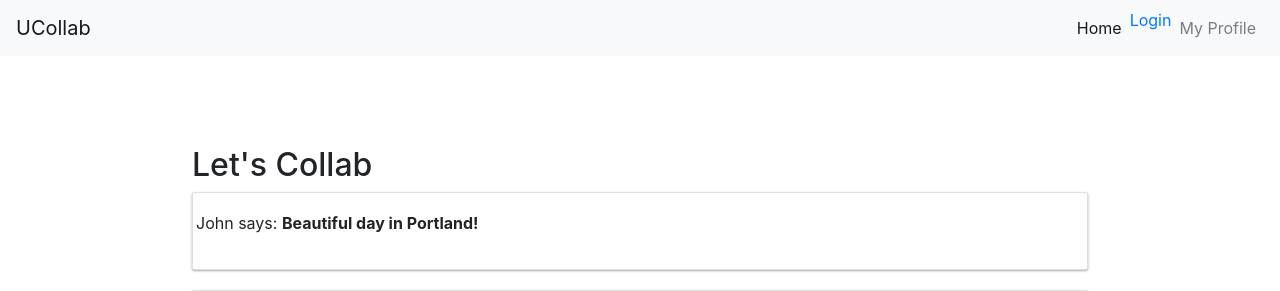
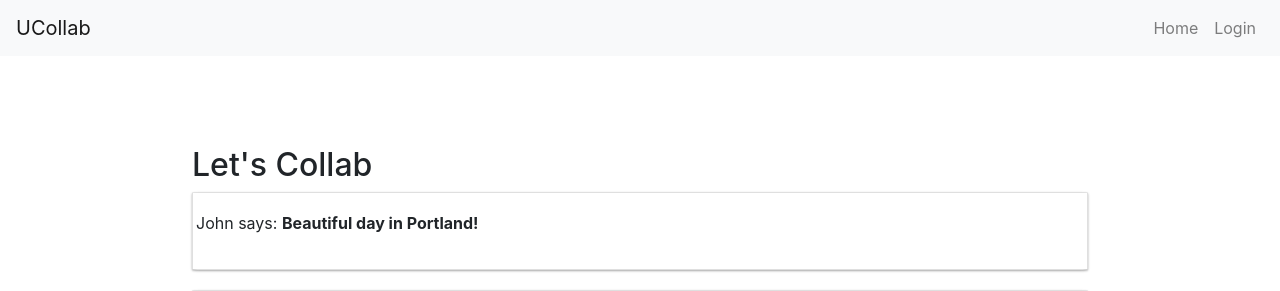
Before and after one commit to samRobertson1/UCollab, a Flask app: page / in a window 1280 px wide. Shown: the top 291 px of the page. Run offline with Flask 2, Linux system fonts and the light colour scheme; some libraries are stand-ins or nearby versions.

Commit message:
fixed navbar

```diff
--- a/app/templates/base.html
+++ b/app/templates/base.html
@@ -9,7 +9,11 @@
       integrity="sha384-Vkoo8x4CGsO3+Hhxv8T/Q5PaXtkKtu6ug5TOeNV6gBiFeWPGFN9MuhOf23Q9Ifjh"
       crossorigin="anonymous"
     />
-    <link rel= "stylesheet" type= "text/css" href= "{{ url_for('static', filename='css/styler.css') }}">
+    <link
+      rel="stylesheet"
+      type="text/css"
+      href="{{ url_for('static', filename='css/styler.css') }}"
+    />
     <meta http-equiv="X-UA-Compatible" content="ie=edge" />
     {% if title %}
     <title>{{ title }} - UCollab</title>
@@ -34,19 +38,26 @@
       <div class="collapse navbar-collapse" id="navbarTogglerDemo01">
         <ul class="navbar-nav ml-auto">
           <li></li>
-          <li class="nav-item active">
+          <li class="nav-item">
             <a class="nav-link" href="{{ url_for('index') }}">Home</a>
-	  </li>
-	  <li class="nav-item">
-	    {% if current_user.is_anonymous %}
-	    <a href="{{ url_for('login') }}">Login</a>
-            {% else %}
-            <a  href="{{ url_for('logout') }}">Logout</a>
-            {% endif %}
           </li>
-          <li class="nav-item">
-            <a class="nav-link" href="{{ url_for('user', username=current_user.username) }}">My Profile</a>
-          </li>
+
+          {% if current_user.is_anonymous %}
+            <li class="nav-item">
+              <a class="nav-link" href="{{ url_for('login') }}">Login</a>
+            </li>
+          {% else %}
+            <li class="nav-item">
+              <a
+              class="nav-link"
+              href="{{ url_for('user', username=current_user.username) }}"
+              >My Profile</a
+            >
+            </li>
+            <li class="nav-item">
+              <a class="nav-link" href="{{ url_for('logout') }}">Logout</a>
+            </li>
+          {% endif %}
         </ul>
       </div>
     </nav>
@@ -57,7 +68,6 @@
       {% endfor %}
     </ul>
     {% endif %} {% endwith %} {% block content %}{% endblock %}
-
 
     <script
       src="https://code.jquery.com/jquery-3.4.1.slim.min.js"
--- a/app/templates/index.html
+++ b/app/templates/index.html
@@ -2,7 +2,10 @@
 
 <section id="posts">
   <div class="container-fluid">
-    <h2>Let's Collab{% if not current_user.is_anonymous %}, {{ current_user.username }} {% endif %}</h2>
+    <h2>
+      Let's Collab{% if not current_user.is_anonymous %}, {{
+      current_user.username }} {% endif %}
+    </h2>
     {% for post in posts %}
     <div class="card">
       <p>{{ post.author.username }} says: <b>{{ post.body }}</b></p>
```
Also changed, not shown: app/templates/user.html (+4 -9 lines).
